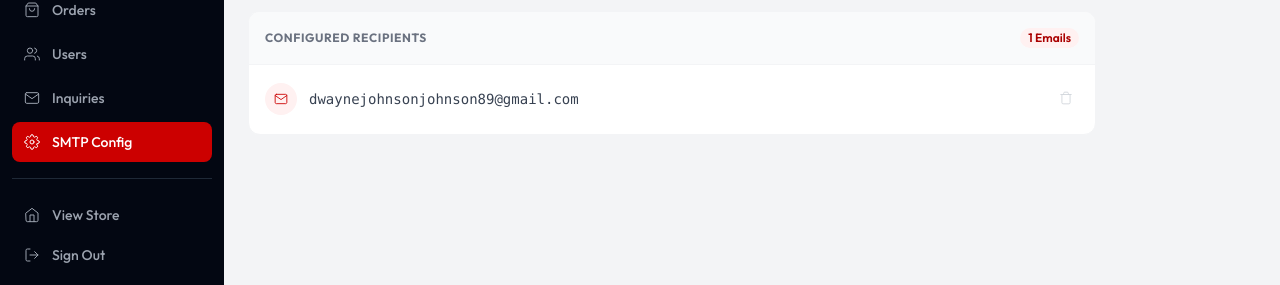
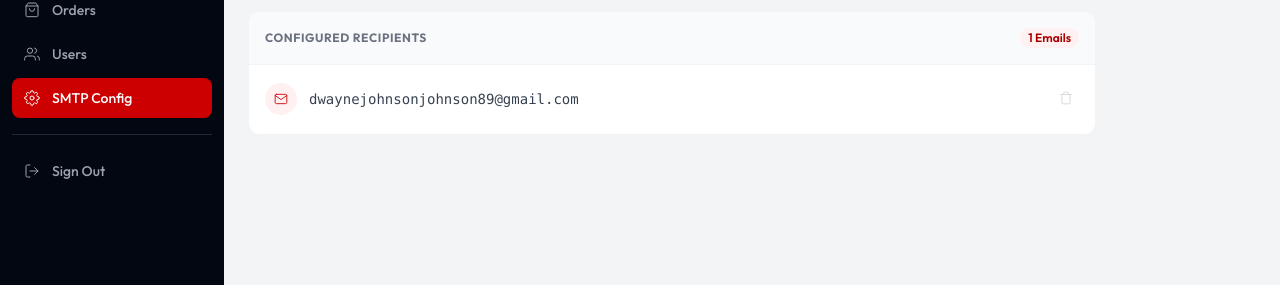
Before and after one commit to techmohan6374/stargraphix_react-app, a React (Vite) app: page /admin/smtp in a window 1280 px wide. Shown: the part 276-561 px from the top of the page. Built offline with nearby package versions, Linux system fonts and the light colour scheme; no server answers; sample sign-in values are in the browser's storage.

Commit message:
side bar frontend changes done

```diff
--- a/src/components/admin/AdminSidebar.jsx
+++ b/src/components/admin/AdminSidebar.jsx
@@ -8,7 +8,6 @@ const adminNav = [
   { name: 'Products', path: '/admin/products', icon: 'Package' },
   { name: 'Orders', path: '/admin/orders', icon: 'ShoppingBag' },
   { name: 'Users', path: '/admin/users', icon: 'Users' },
-  { name: 'Inquiries', path: '/admin/inquiries', icon: 'Mail' },
   { name: 'SMTP Config', path: '/admin/smtp', icon: 'Settings' },
 ];
 
@@ -71,9 +70,6 @@ export default function AdminSidebar({ mobile = false, onClose }) {
         </div>
 
         <div className="mt-4 pt-4 border-t border-gray-800">
-          <Link to="/" onClick={onClose} className="flex items-center gap-3 px-3 py-2.5 rounded-lg text-sm font-medium text-gray-400 hover:bg-gray-900 hover:text-white transition-all">
-            <Icon name="Home" size={16} /> View Store
-          </Link>
           <button onClick={handleLogout} className="w-full flex items-center gap-3 px-3 py-2.5 rounded-lg text-sm font-medium text-gray-400 hover:bg-red-900 hover:text-red-400 transition-all">
             <Icon name="LogOut" size={16} /> Sign Out
           </button>
```
